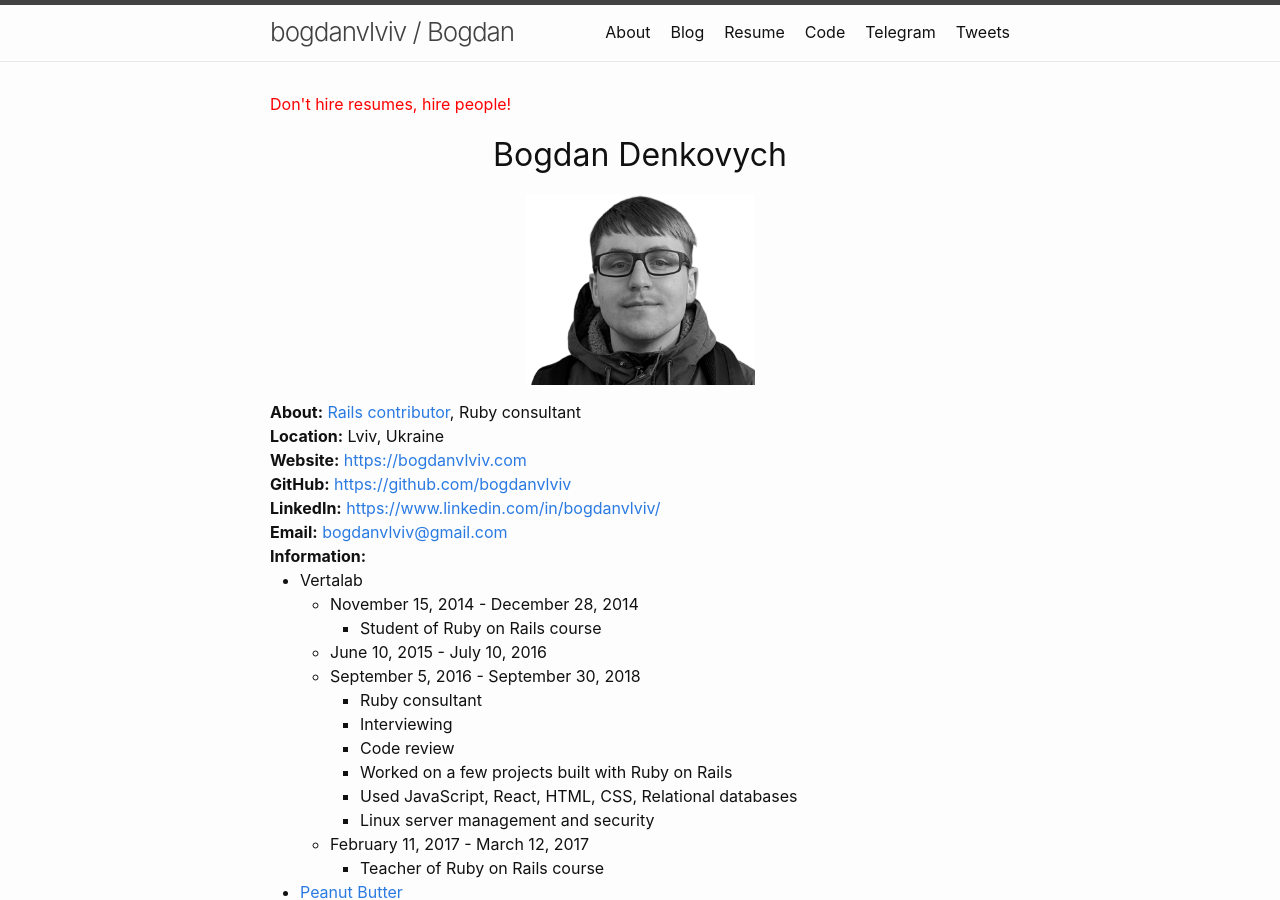
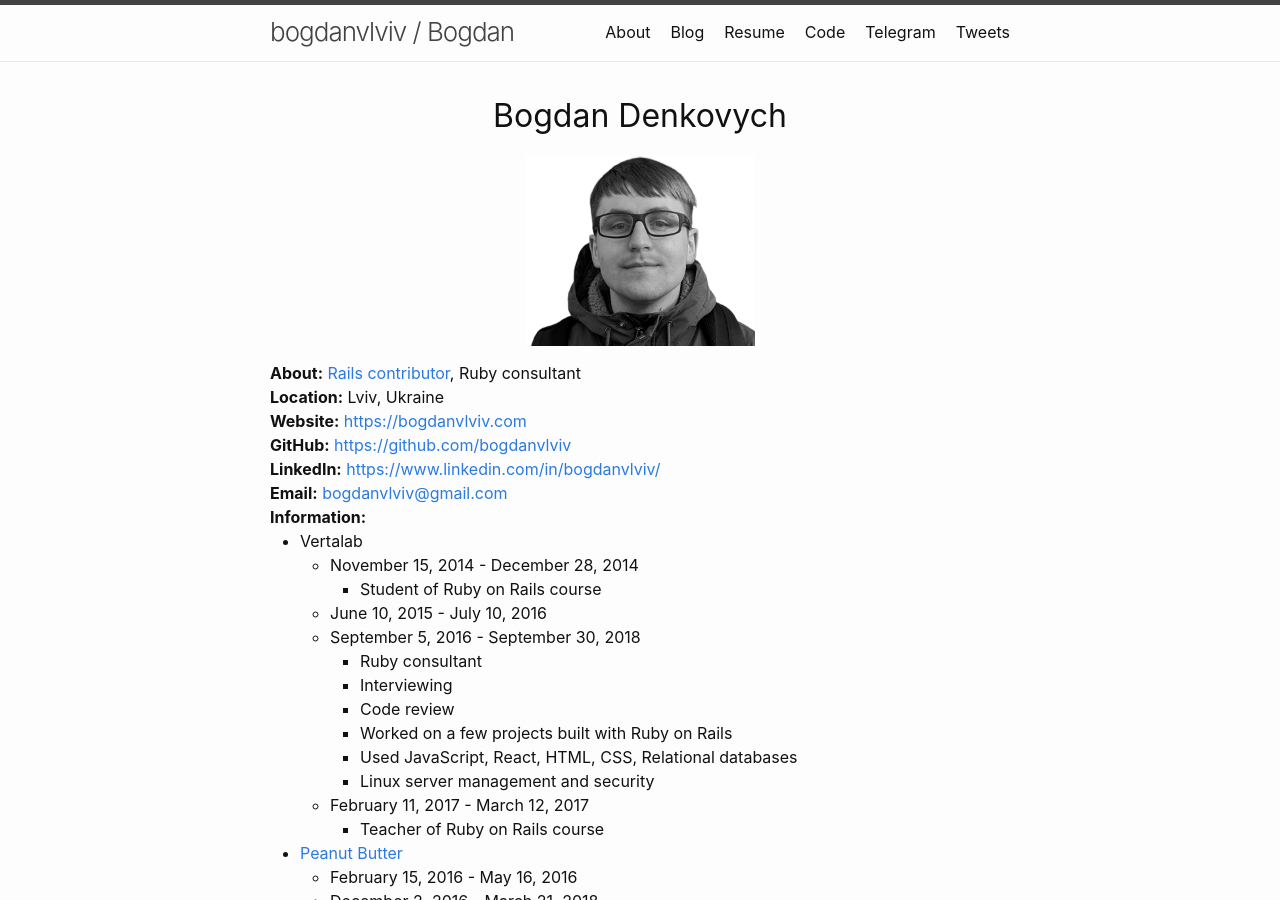
Before and after one commit to crowdpro3/bogdanvlviv.github.io, a Jekyll site: the page built from resume.html, in a window 1280 px wide and 900 px high. Built offline with Jekyll 4.4.1, drawn with Linux system fonts in a browser that asks for light colours.

Commit message:
Delete the notice from resume

```diff
--- a/resume.html
+++ b/resume.html
@@ -8,7 +8,6 @@ permalink: /resume.html
 
 <div class="resume">
   <div class="notices">
-    <p>Don't hire resumes, hire people!</p>
   </div>
 
   <h1 class="name">Bogdan Denkovych</h1>
```
